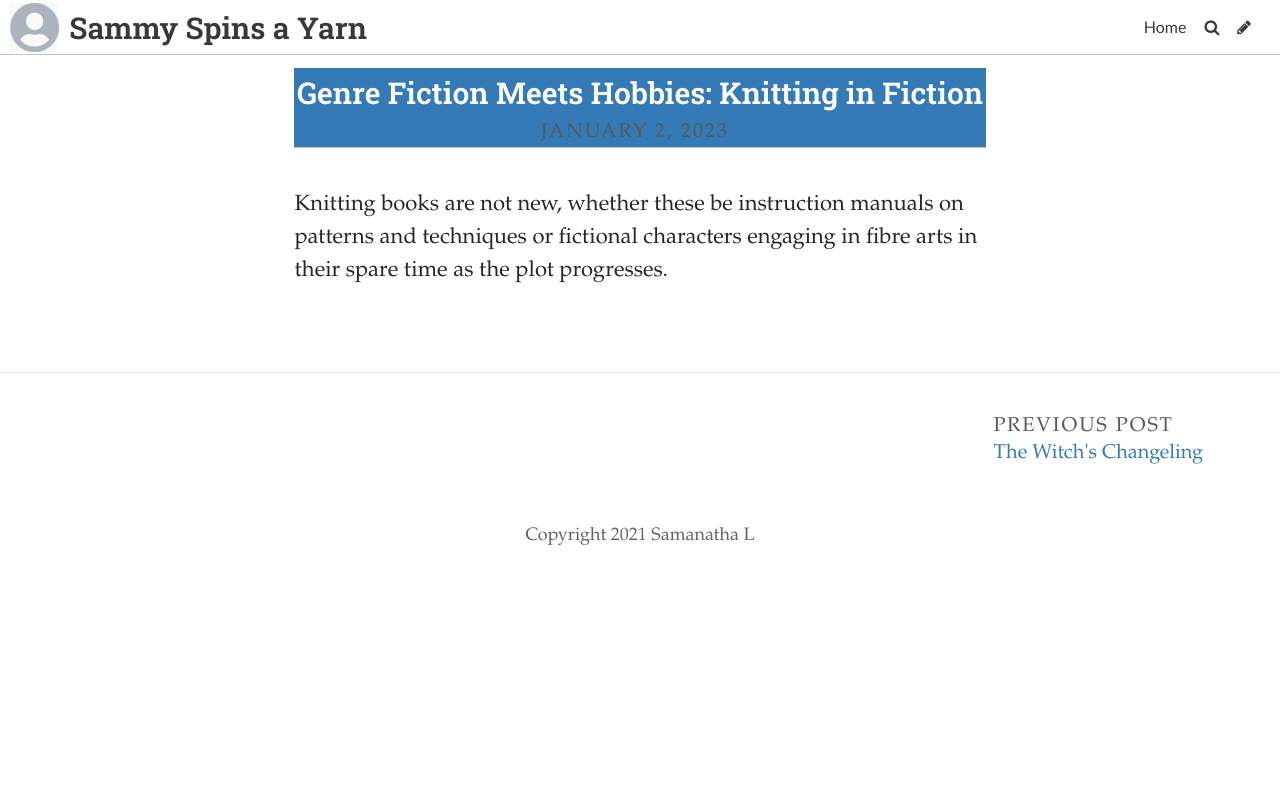
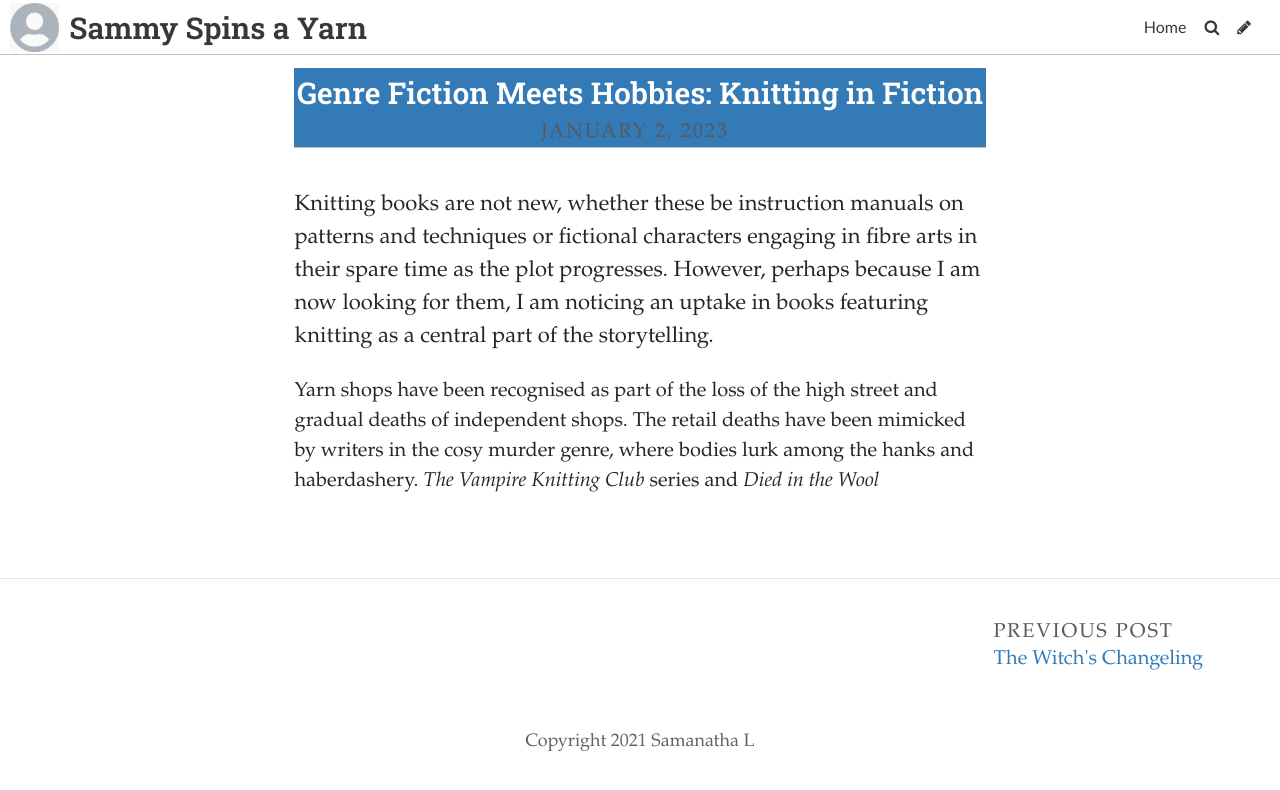
Before and after one commit to ScribblesSammy/WritingPortfolio, a Jekyll site: the page built from _posts/2023-01-05-genre-fiction-meets-hobbies-knitting-in-fiction.md, in a window 1280 px wide. Shown: the top 790 px of the page. Built offline with Jekyll 4.4.1, drawn with Linux system fonts in a browser that asks for light colours; some web fonts are replaced.

Commit message:
Update Post “2023-01-05-genre-fiction-meets-hobbies-knitting-in-fiction”

```diff
--- a/_posts/2023-01-05-genre-fiction-meets-hobbies-knitting-in-fiction.md
+++ b/_posts/2023-01-05-genre-fiction-meets-hobbies-knitting-in-fiction.md
@@ -5,4 +5,6 @@ date: 2023-01-02T10:30:40.840Z
 title_color: "#ffffff"
 comments: false
 ---
-K﻿nitting books are not new, whether these be instruction manuals on patterns and techniques or fictional characters engaging in fibre arts in their spare time as the plot progresses.
+K﻿nitting books are not new, whether these be instruction manuals on patterns and techniques or fictional characters engaging in fibre arts in their spare time as the plot progresses. However, perhaps because I am now looking for them, I am noticing an uptake in books featuring knitting as a central part of the storytelling.
+
+Y﻿arn shops have been recognised as part of the loss of the high street and gradual deaths of independent shops. The retail deaths have been mimicked by writers in the cosy murder genre, where bodies lurk among the hanks and haberdashery. *The Vampire Knitting Club* series and *Died in the Wool*
```
